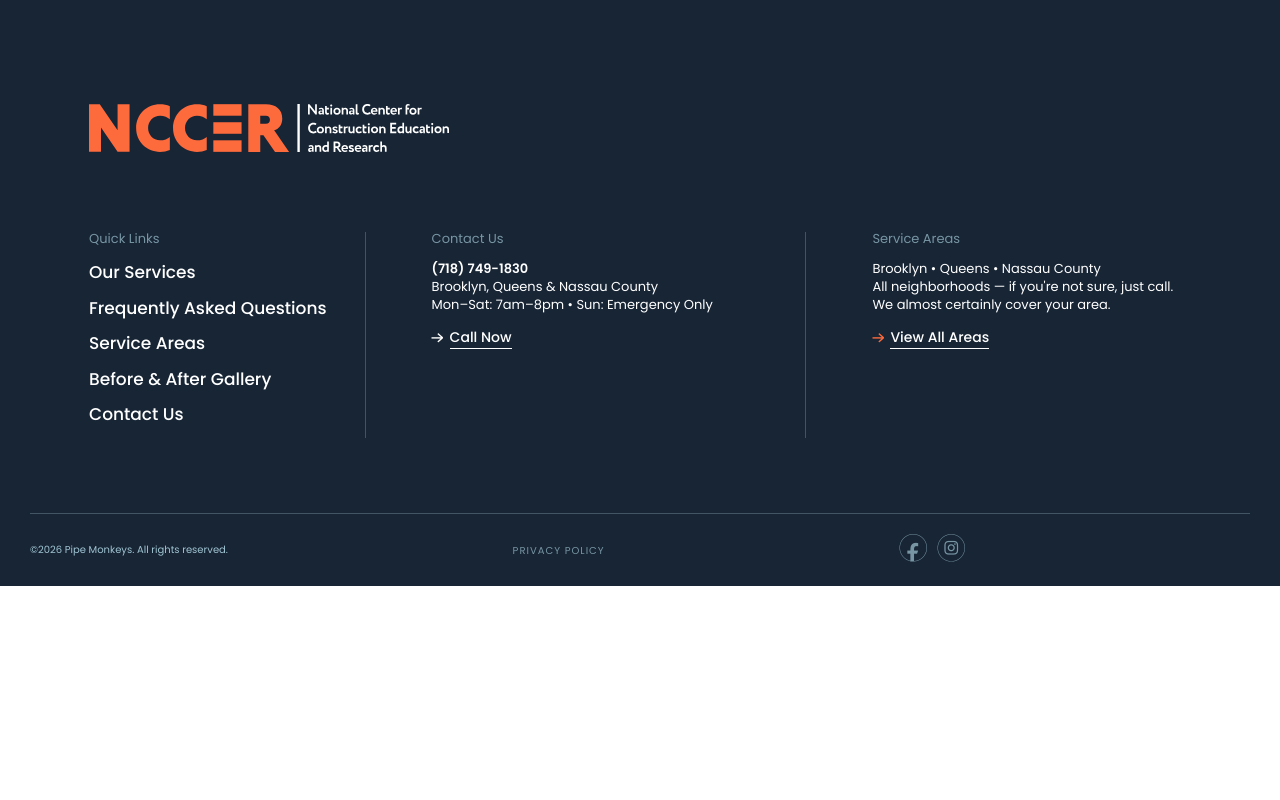
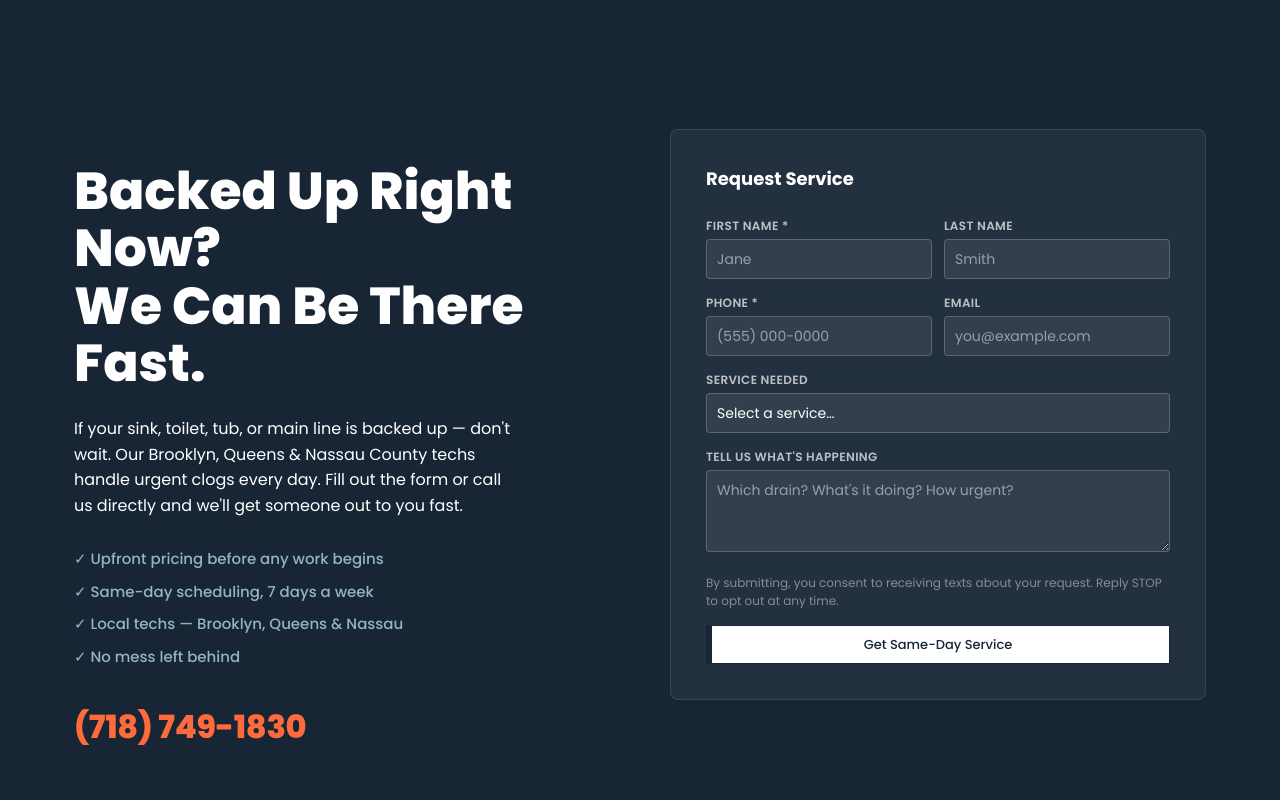
Before and after one commit to mistermooster11/bellerose-roofing, a Next.js app: page / in a window 1280 px wide. Shown: the part 4320-5120 px from the top of the page. Before the commit the page ends 4906 px from the top, so only its background shows below. Built offline with nearby package versions, Linux system fonts and the light colour scheme.

Commit message:
added contact form on homepage

```diff
--- a/app/general-faqs/page.tsx
+++ b/app/general-faqs/page.tsx
@@ -185,17 +185,17 @@ export default function GeneralFaqsPage() {
         {/* ── CTA ── */}
         <div
           ref={donationRef}
-          className={`front-donation ia-bg-sky flex-module wow fadeInUpS${donationInView ? " is-visible" : ""}`}
+          className={`front-donation ia-bg-dark flex-module wow fadeInUpS${donationInView ? " is-visible" : ""}`}
         >
           <div className="inner inner--slim-1172">
-            <div className={`sub-heading wow fadeInUpS${donationInView ? " is-visible" : ""}`} style={{ animationDelay: "0.2s" }}>
+            <div className={`sub-heading sub-heading__white wow fadeInUpS${donationInView ? " is-visible" : ""}`} style={{ animationDelay: "0.2s" }}>
               Still have questions?
             </div>
-            <h2 className={`h2 wow fadeInUpS${donationInView ? " is-visible" : ""}`} style={{ animationDelay: "0.2s" }}>
+            <h2 className={`h2 ia-white wow fadeInUpS${donationInView ? " is-visible" : ""}`} style={{ animationDelay: "0.2s" }}>
               We&apos;re Here to Help
             </h2>
             <div className={`front-donation__in wow fadeInUpS${donationInView ? " is-visible" : ""}`} style={{ animationDelay: "0.2s" }}>
-              <div className="content-entry">
+              <div className="content-entry ia-white">
                 <p>
                   Call us at <strong>(718) 749-1830</strong> — our team picks up fast
                   and can answer any question, schedule a same-day visit, or give you
--- a/app/page.tsx
+++ b/app/page.tsx
@@ -2,6 +2,7 @@ import Hero from "@/components/custom/Hero";
 import HomeSectionWithLine from "@/components/custom/HomeSectionWithLine";
 import Insights from "@/components/custom/Insights";
 import Testimonial from "@/components/custom/Testimonial";
+import HomeCTA from "@/components/custom/HomeCTA";
 
 export default function Home() {
   return (
@@ -13,6 +14,7 @@ export default function Home() {
         <HomeSectionWithLine />
         <Insights />
         <Testimonial />
+        <HomeCTA />
       </main>
     </>
   );
--- /dev/null
+++ b/components/custom/HomeCTA.tsx
@@ -0,0 +1,243 @@
+"use client";
+
+import { useRef } from "react";
+import { useInView } from "framer-motion";
+import { useWowAnimation } from "@/hooks/useWowAnimation";
+
+function SubmitBtn() {
+  const btnRef = useWowAnimation<HTMLButtonElement>("home-cta-submit", true);
+  return (
+    <button
+      ref={btnRef}
+      type="submit"
+      className="ia-btn wow"
+      style={{ cursor: "pointer", fontFamily: "inherit", width: "100%" }}
+    >
+      <em className="ia-b ia-b-1" />
+      <em className="ia-b ia-b-2" />
+      <em className="ia-b ia-b-3" />
+      <em className="ia-b ia-b-4" />
+      <span>Get Same-Day Service</span>
+    </button>
+  );
+}
+
+const inputStyle: React.CSSProperties = {
+  padding: "0.85rem 1rem",
+  border: "1px solid rgba(255,255,255,0.2)",
+  borderRadius: "4px",
+  fontSize: "1.4rem",
+  background: "rgba(255,255,255,0.08)",
+  color: "#fff",
+  width: "100%",
+  outline: "none",
+};
+
+const labelStyle: React.CSSProperties = {
+  fontSize: "1.2rem",
+  fontWeight: 600,
+  color: "rgba(255,255,255,0.7)",
+  marginBottom: "0.4rem",
+  display: "block",
+  letterSpacing: "0.03em",
+  textTransform: "uppercase",
+};
+
+export default function HomeCTA() {
+  const ref = useRef<HTMLDivElement>(null);
+  const inView = useInView(ref, { once: true, margin: "0px 0px -60px 0px" });
+  const vis = inView ? " is-visible" : "";
+
+  return (
+    <div ref={ref} className={`fadeIn wow${vis}`} style={{ background: "var(--c-navy, #101d2b)" }}>
+      <div className="inner inner--slim-1172" style={{ padding: "7rem 2rem" }}>
+        <div
+          style={{
+            display: "grid",
+            gridTemplateColumns: "1fr 1fr",
+            gap: "6rem",
+            alignItems: "start",
+          }}
+          className="home-cta-grid"
+        >
+
+          {/* ── Left: selling copy ── */}
+          <div>
+            <div
+              className={`sub-heading sub-heading__white fadeInUpS wow${vis}`}
+              style={{ animationDelay: "0.05s" }}
+            >
+              Same-Day Service Available
+            </div>
+            <h2
+              className={`ia-white fadeInUpS wow${vis}`}
+              style={{
+                animationDelay: "0.1s",
+                fontSize: "clamp(3.2rem, 5vw, 5.2rem)",
+                fontWeight: 800,
+                lineHeight: 1.1,
+                marginBottom: "2.5rem",
+              }}
+            >
+              Backed Up Right Now?<br />We Can Be There Fast.
+            </h2>
+            <div
+              className={`content-entry ia-white fadeInUpS wow${vis}`}
+              style={{ animationDelay: "0.15s", marginBottom: "3rem", maxWidth: "44rem" }}
+            >
+              <p>
+                If your sink, toilet, tub, or main line is backed up — don&apos;t wait.
+                Our Brooklyn, Queens &amp; Nassau County techs handle urgent clogs every
+                day. Fill out the form or call us directly and we&apos;ll get someone
+                out to you fast.
+              </p>
+            </div>
+
+            {/* Trust signals */}
+            <div
+              className={`fadeInUpS wow${vis}`}
+              style={{
+                animationDelay: "0.2s",
+                display: "flex",
+                flexDirection: "column",
+                gap: "1rem",
+              }}
+            >
+              {[
+                "✓  Upfront pricing before any work begins",
+                "✓  Same-day scheduling, 7 days a week",
+                "✓  Local techs — Brooklyn, Queens & Nassau",
+                "✓  No mess left behind",
+              ].map((item) => (
+                <p
+                  key={item}
+                  style={{ color: "rgba(161,197,211,0.9)", fontSize: "1.5rem", fontWeight: 500 }}
+                >
+                  {item}
+                </p>
+              ))}
+            </div>
+
+            <a
+              href="tel:7187491830"
+              className={`fadeInUpS wow${vis}`}
+              style={{
+                animationDelay: "0.25s",
+                display: "inline-block",
+                marginTop: "3.5rem",
+                fontSize: "3.2rem",
+                fontWeight: 800,
+                color: "var(--c-orange, #e8470a)",
+                textDecoration: "none",
+                letterSpacing: "-0.01em",
+              }}
+            >
+              (718) 749-1830
+            </a>
+          </div>
+
+          {/* ── Right: contact form ── */}
+          <div
+            className={`fadeInUpS wow${vis}`}
+            style={{
+              animationDelay: "0.15s",
+              background: "rgba(255,255,255,0.05)",
+              border: "1px solid rgba(255,255,255,0.1)",
+              borderRadius: "8px",
+              padding: "3.5rem",
+            }}
+          >
+            <p
+              style={{
+                color: "#fff",
+                fontWeight: 700,
+                fontSize: "1.8rem",
+                marginBottom: "2.5rem",
+              }}
+            >
+              Request Service
+            </p>
+
+            <form
+              action="#"
+              method="POST"
+              style={{ display: "flex", flexDirection: "column", gap: "1.5rem" }}
+            >
+              {/* Name row */}
+              <div style={{ display: "grid", gridTemplateColumns: "1fr 1fr", gap: "1.2rem" }}>
+                <div>
+                  <label htmlFor="hcta-first" style={labelStyle}>First Name *</label>
+                  <input id="hcta-first" name="first_name" type="text" required placeholder="Jane" style={inputStyle} />
+                </div>
+                <div>
+                  <label htmlFor="hcta-last" style={labelStyle}>Last Name</label>
+                  <input id="hcta-last" name="last_name" type="text" placeholder="Smith" style={inputStyle} />
+                </div>
+              </div>
+
+              {/* Phone + Email */}
+              <div style={{ display: "grid", gridTemplateColumns: "1fr 1fr", gap: "1.2rem" }}>
+                <div>
+                  <label htmlFor="hcta-phone" style={labelStyle}>Phone *</label>
+                  <input id="hcta-phone" name="phone" type="tel" required placeholder="(555) 000-0000" style={inputStyle} />
+                </div>
+                <div>
+                  <label htmlFor="hcta-email" style={labelStyle}>Email</label>
+                  <input id="hcta-email" name="email" type="email" placeholder="you@example.com" style={inputStyle} />
+                </div>
+              </div>
+
+              {/* Service */}
+              <div>
+                <label htmlFor="hcta-service" style={labelStyle}>Service Needed</label>
+                <select
+                  id="hcta-service"
+                  name="service"
+                  style={{ ...inputStyle, appearance: "none", cursor: "pointer" }}
+                >
+                  <option value="" style={{ background: "#101d2b" }}>Select a service…</option>
+                  <option style={{ background: "#101d2b" }}>Main Sewer Line</option>
+                  <option style={{ background: "#101d2b" }}>Kitchen Sink Drain</option>
+                  <option style={{ background: "#101d2b" }}>Tub &amp; Shower Drain</option>
+                  <option style={{ background: "#101d2b" }}>Toilet</option>
+                  <option style={{ background: "#101d2b" }}>Hydro Jetting</option>
+                  <option style={{ background: "#101d2b" }}>Camera Inspection</option>
+                  <option style={{ background: "#101d2b" }}>Multi-Unit Building</option>
+                  <option style={{ background: "#101d2b" }}>Not Sure / Other</option>
+                </select>
+              </div>
+
+              {/* Message */}
+              <div>
+                <label htmlFor="hcta-message" style={labelStyle}>Tell Us What&apos;s Happening</label>
+                <textarea
+                  id="hcta-message"
+                  name="message"
+                  rows={3}
+                  placeholder="Which drain? What's it doing? How urgent?"
+                  style={{ ...inputStyle, resize: "vertical" }}
+                />
+              </div>
+
+              {/* Consent */}
+              <p style={{ fontSize: "1.2rem", color: "rgba(255,255,255,0.45)", lineHeight: 1.5 }}>
+                By submitting, you consent to receiving texts about your request.
+                Reply STOP to opt out at any time.
+              </p>
+
+              <SubmitBtn />
+            </form>
+          </div>
+
+        </div>
+      </div>
+
+      {/* Mobile responsive */}
+      <style>{`
+        @media (max-width: 768px) {
+          .home-cta-grid { grid-template-columns: 1fr !important; gap: 4rem !important; }
+        }
+      `}</style>
+    </div>
+  );
+}
```
